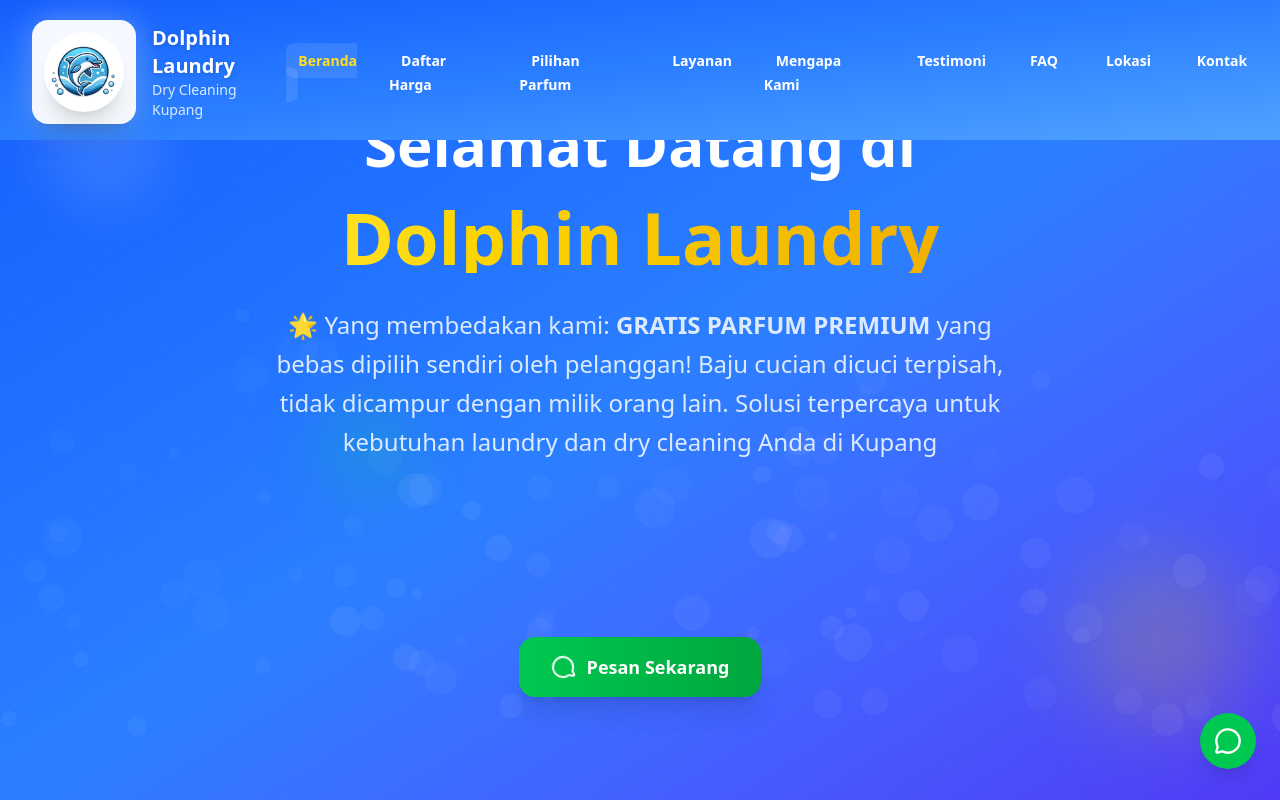
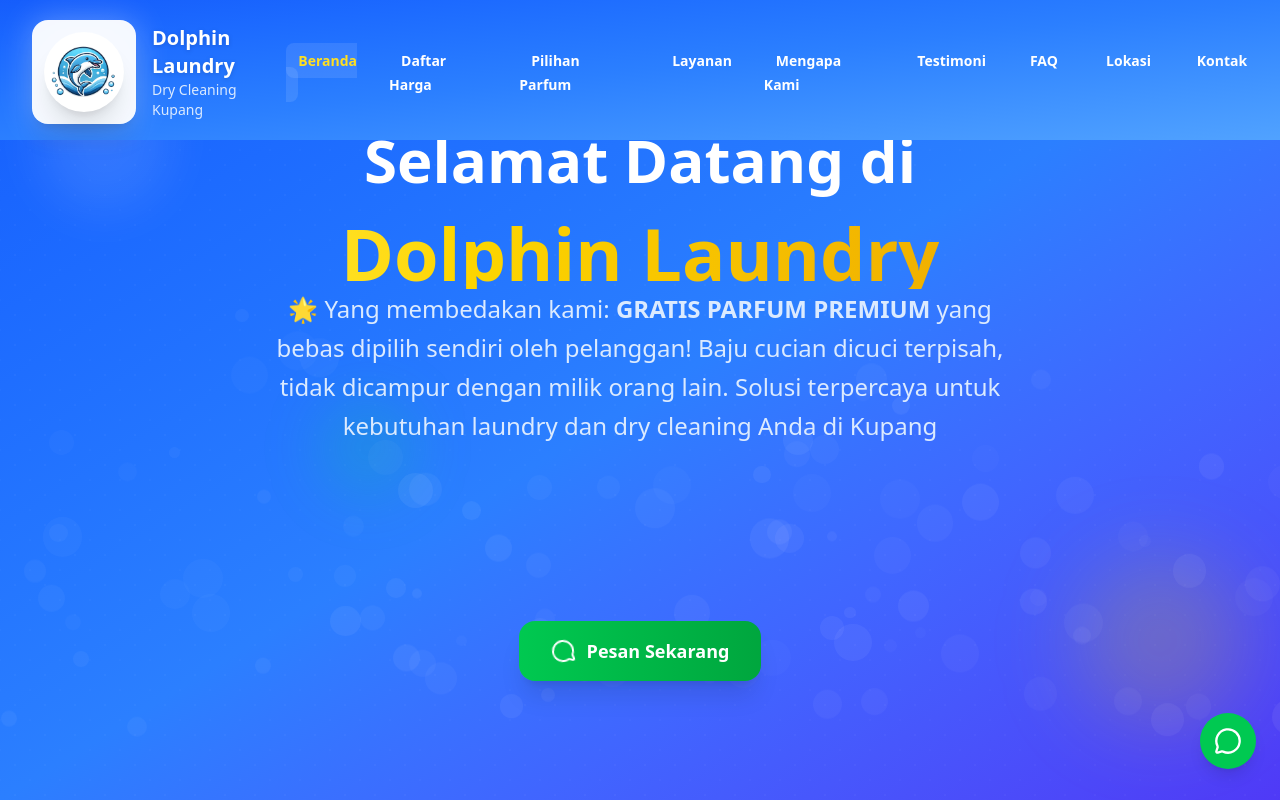
Before and after one commit to Joshtri/web-dolphin-laundry-next, a Next.js app: page / in a window 1280 px wide. Shown: the top 800 px of the page. Built offline with nearby package versions, Linux system fonts and the light colour scheme.

Commit message:
fix: Remove margin from main heading in Hero component for better layout consistency

```diff
--- a/components/Hero.tsx
+++ b/components/Hero.tsx
@@ -352,7 +352,7 @@
       {/* Main Content */}
       <div className="container mx-auto px-6 text-center relative z-10 max-w-4xl">
         {/* Main Heading */}
-        <div className="mb-8">
+        <div className="">
           <h1
             ref={titleRef}
             className="text-3xl sm:text-4xl md:text-5xl lg:text-6xl font-bold mb-4 leading-snug break-words"
```
